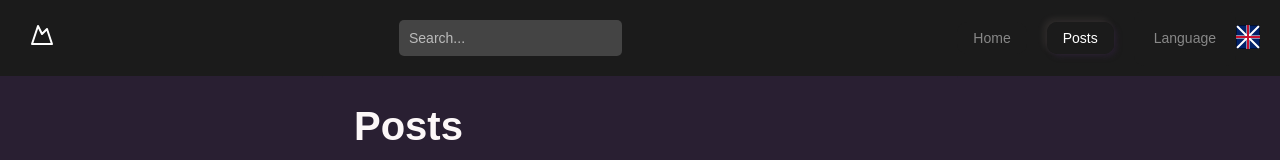
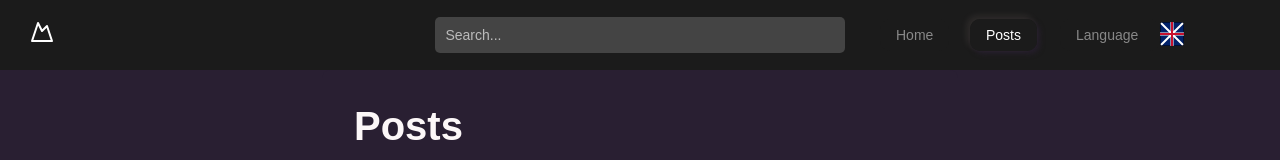
Before and after one commit to Lucas-Tisera/mind-storm, a Next.js app: page /posts in a window 1280 px wide. Shown: the top 160 px of the page. Built offline with nearby package versions, Linux system fonts and the light colour scheme; no server answers; the database is empty.

Commit message:
adjust styles

```diff
--- a/app/components/Logo.tsx
+++ b/app/components/Logo.tsx
@@ -6,14 +6,14 @@ import { motion } from "motion/react";
 
 export default function Logo() {
   return (
-    <motion.div
-      whileHover={{ scale: 1.3 }}
-      whileTap={{ scale: 0.7 }}
-      className="logo"
-    >
-      <Link className="flex items-center justify-center" href="/">
+    <Link className="logo" href="/">
+      <motion.div
+        className="motion"
+        whileHover={{ scale: 1.3 }}
+        whileTap={{ scale: 0.7 }}
+      >
         <MountainIcon className="h-6 w-6" />
-      </Link>
-    </motion.div>
+      </motion.div>
+    </Link>
   );
 }
--- a/app/styles/components/header.scss
+++ b/app/styles/components/header.scss
@@ -20,17 +20,24 @@ $box-shadow: -3px -3px 7px rgba(
   z-index: 1000;
   .logo {
     padding: 10px;
-    text-align: center;
+    text-align: left;
     border-radius: 50px;
     font-size: 1.5rem;
     font-weight: bold;
+    width: 33%;
+    .motion {
+      width: fit-content;
+    }
   }
   .nav-links {
     display: flex;
+    justify-content: flex-end;
+    width: 33%;
     gap: 20px;
     li {
       align-self: center;
       list-style-type: none;
+      width: 70px;
     }
     a {
       font-size: 14px;
@@ -53,27 +60,29 @@ $box-shadow: -3px -3px 7px rgba(
       display: flex;
       flex-direction: row;
       align-items: center;
+      width: 200px;
       .language-label {
         align-self: center;
         font-size: 14px;
-        padding: 20px;
         color: #888888;
+        padding: 8px 16px;
         border-radius: 10px;
         background-color: #1b1b1b;
+        width: 100px;
       }
       .language-button {
         background: none;
-        width: 100%;
+        width: fit-content;
         border: none;
       }
     }
   }
   .search-bar {
-    width: 100%;
+    width: 33%;
     display: flex;
     justify-content: center;
     input {
-      width: 25%;
+      width: 100%;
       min-width: 170px;
       padding: 10px;
       font-size: 14px;
--- a/app/styles/components/postCard.scss
+++ b/app/styles/components/postCard.scss
@@ -13,8 +13,7 @@ $box-shadow: -3px -3px 7px rgba(
   border-radius: 25px;
   padding: 35px;
   display: flex;
-  min-height: 400px;
-  height: fit-content;
+  height: 450px;
   flex-direction: column;
   justify-content: space-between;
   box-shadow: $box-shadow;
--- a/app/styles/index.scss
+++ b/app/styles/index.scss
@@ -20,14 +20,13 @@ main {
   .home-title {
     color: #f9f9f9;
     font-size: 30px;
-    margin: 100px 0px;
+    margin: 40px 0px;
   }
   .posts-list {
     display: grid;
     grid-template-columns: auto auto auto;
     gap: 20px;
     width: 100%;
-    height: 100vh;
     margin-top: 20px;
     margin-bottom: 20px;
   }
--- a/app/styles/pages/posts.scss
+++ b/app/styles/pages/posts.scss
@@ -21,7 +21,7 @@
   display: flex;
   flex-direction: column;
   justify-content: space-between;
-  min-height: 400px;
+  height: 500px;
   padding: 35px;
   border-radius: 20px;
   background-color: $snow;
```
